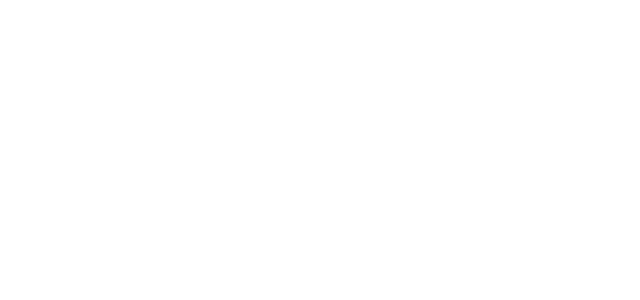
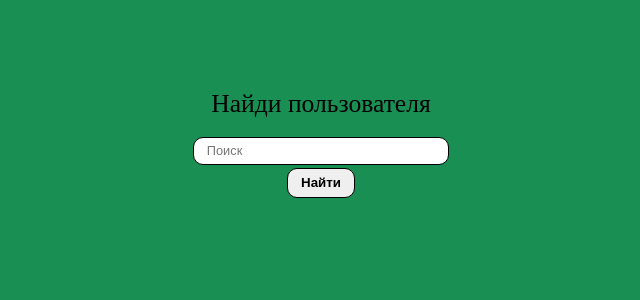
Before and after one commit to distanceOn/skyTestCase, a React (Vite) app: page / in a window 1280 px wide. Shown: the top 300 px of the page, without its empty margins (319-959 px from the left). Built offline with nearby package versions, Linux system fonts and the light colour scheme.

Commit message:
Create components
Create components Main and Search and styles for them

```diff
--- a/src/App.tsx
+++ b/src/App.tsx
@@ -1,7 +1,13 @@
-import "./App.css";
+import Main from "./pages/Main/Main";
+import GlobalStyles from "./styles/global";
 
 function App() {
-	return <></>;
+	return (
+		<>
+			<GlobalStyles />
+			<Main />
+		</>
+	);
 }
 
 export default App;
--- a/src/index.css
+++ /dev/null
@@ -1,2 +0,0 @@
-:root {
-}
--- a/src/main.tsx
+++ b/src/main.tsx
@@ -1,7 +1,6 @@
 import React from "react";
 import ReactDOM from "react-dom/client";
 import App from "./App.tsx";
-import "./index.css";
 
 ReactDOM.createRoot(document.getElementById("root")!).render(
 	<React.StrictMode>
--- /dev/null
+++ b/src/pages/Main/Main.tsx
@@ -0,0 +1,30 @@
+import styled from "styled-components";
+import Search from "./Search/Search";
+
+const Wrapper = styled.div`
+	background-color: #198f54;
+	width: 100%;
+
+	display: flex;
+	justify-content: center;
+	align-items: center;
+`;
+
+const Content = styled.div`
+	width: 80vw;
+	height: 80%;
+`;
+
+const Main: React.FC = () => {
+	return (
+		<>
+			<Wrapper>
+				<Content>
+					<Search />
+				</Content>
+			</Wrapper>
+		</>
+	);
+};
+
+export default Main;
--- /dev/null
+++ b/src/pages/Main/Search/Search.tsx
@@ -0,0 +1,23 @@
+import {
+	Container,
+	Title,
+	SearchContainer,
+	SearchInput,
+	SearchButton,
+} from "./styles";
+
+const Search: React.FC = () => {
+	return (
+		<>
+			<Container>
+				<Title>Найди пользователя</Title>
+				<SearchContainer>
+					<SearchInput />
+					<SearchButton>Найти</SearchButton>
+				</SearchContainer>
+			</Container>
+		</>
+	);
+};
+
+export default Search;
--- /dev/null
+++ b/src/pages/Main/Search/styles.ts
@@ -0,0 +1,57 @@
+import { styled } from "styled-components";
+
+export const Container = styled.form`
+	width: 80vw;
+	height: 10vw;
+	display: flex;
+	flex-direction: column;
+	justify-content: space-around;
+	align-items: center;
+`;
+
+export const Title = styled.label.attrs(() => ({
+	htmlFor: "search",
+}))`
+	width: fit-content;
+	height: fit-content;
+	font-size: 2vw;
+	cursor: default;
+`;
+
+export const SearchContainer = styled.div`
+	width: 40vw;
+	height: 5vw;
+	display: flex;
+	flex-direction: column;
+	justify-content: space-around;
+	align-items: center;
+`;
+export const SearchInput = styled.input.attrs(() => ({
+	type: "text",
+	placeholder: "Поиск",
+	id: "search",
+}))`
+	width: 20vw;
+	height: 1.5vw;
+	padding: 1vw;
+	border: 1px solid black;
+	border-radius: 10px;
+	font-size: 1vw;
+`;
+
+export const SearchButton = styled.button.attrs(() => ({
+	type: "submit",
+}))`
+	width: fit-content;
+	height: fit-content;
+	border: 1px solid black;
+	padding: 0.5vw 1vw;
+	border-radius: 10px;
+	font-weight: 600;
+	cursor: pointer;
+
+	&:hover {
+		background-color: red;
+		color: yellow;
+	}
+`;
--- a/src/styles/global.ts
+++ b/src/styles/global.ts
@@ -0,0 +1,23 @@
+import { createGlobalStyle } from "styled-components";
+
+export default createGlobalStyle`
+*{
+    width:100%;
+   height: 100%;
+   padding: 0;
+   margin: 0;
+   box-sizing: border-box;
+}
+
+input{
+    outline: none;
+    border: none;
+}
+
+button{
+    outline: none;
+    border: none;
+}
+
+
+`;
```
Also changed, not shown: src/App.css (deleted), src/styles/animations.ts (deleted), src/styles/theme.ts (deleted), tsconfig.json (indentation only).
